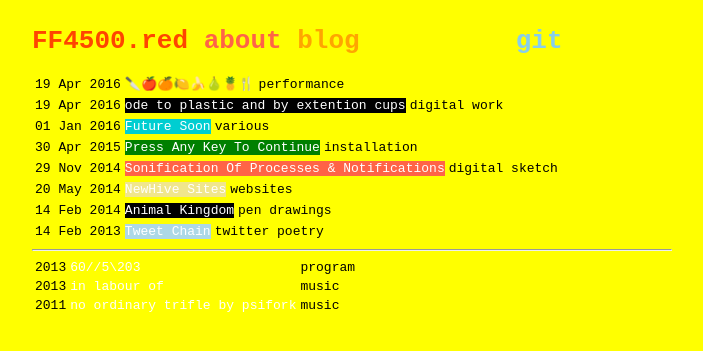
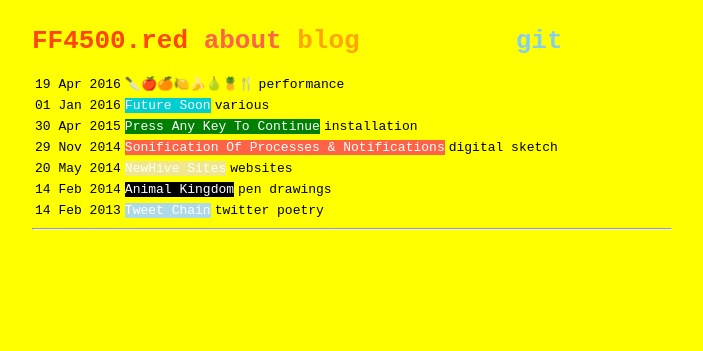
Before and after one commit to isabella232/website-33, a Jekyll site: the page built from projects.md, in a window 1280 px wide. Shown: the top 351 px of the page, without its empty margins (288-991 px from the left). Built offline with Jekyll 4.4.1, drawn with Linux system fonts in a browser that asks for light colours.

Commit message:
some changes

```diff
--- a/_includes/header.html
+++ b/_includes/header.html
@@ -5,4 +5,4 @@
 {% if page.url == "/404.html" %}
   <meta http-equiv="refresh" content="5; url=/">
 {% endif %}
-<link rel="stylesheet" href="/css/main.css" >
+<link rel="stylesheet" href="{{ site.baseurl }}/css/main.css" >
--- a/_includes/navigation.html
+++ b/_includes/navigation.html
@@ -1,7 +1,7 @@
 <h1>
-    <a href="/" style="color: orangered;" >FF4500.red</a>
-    <a href="/about/" style="color: tomato;">about</a>
-    <a href="/b/" style="color: orange;">blog</a>
-    <a href="/projects/" style="color: yellow;">projects</a>
+    <a href="{{ site.baseurl }}/" style="color: orangered;" >FF4500.red</a>
+    <a href="{{ site.baseurl }}/about/" style="color: tomato;">about</a>
+    <a href="{{ site.baseurl }}/b/" style="color: orange;">blog</a>
+    <a href="{{ site.baseurl }}/projects/" style="color: yellow;">projects</a>
     <a href="http://github.com/ixt" style="color: skyblue;">git</a>
 </h1>
--- a/projects.md
+++ b/projects.md
@@ -7,13 +7,15 @@
 
 {% assign stuff = site.projects | sort: 'date' | reverse %}
 {% for project in stuff %}
-| {{ project.date | date_to_string }} | [{{ project.title }}]({{ project.url }}){: style="background-color: {{ project.colour }}"} | {{ project.type }} |
+| {{ project.date | date_to_string }} | [{{ project.title }}]({{ site.baseurl }}{{ project.url }}){: style="background-color: {{ project.colour }}"} | {{ project.type }} |
 {% endfor %}
 
 ---
-
+<!--
 |---
 |2013|[60//5\203](http://hacks.youngrewiredstate.org/events/YRS2013/60-5-203)| program |
 |2013|[in labour of](http://ixtli.bandcamp.com/album/in-labour-of)| music |
 |2011|[no ordinary trifle by psifork](http://psifork.bandcamp.com/album/no-ordinary-trifle)| music |
 |===
+
+-->
```
Also changed, not shown: _projects/cups.md (+1 -0 lines).
